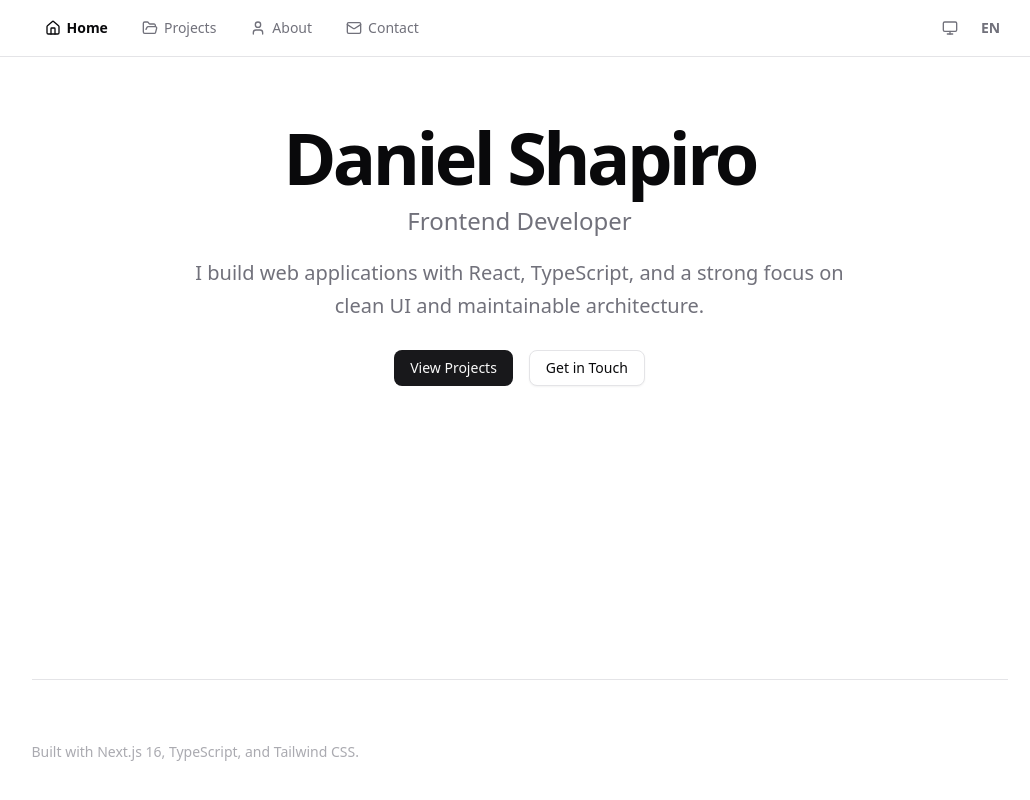
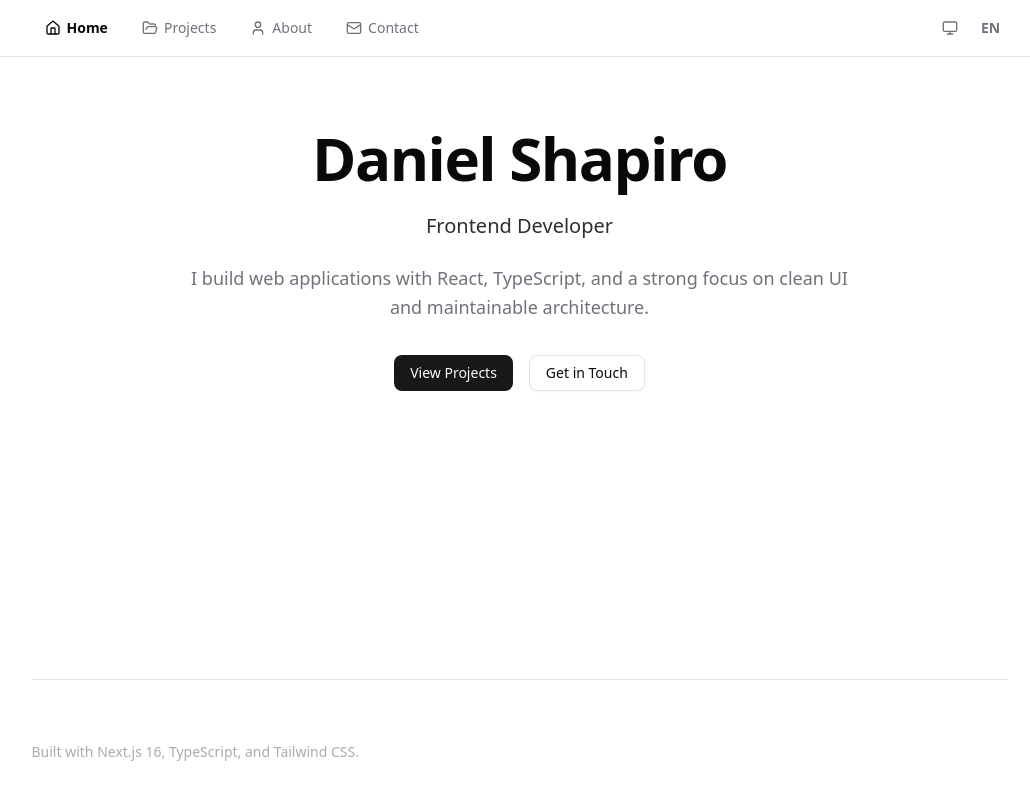
Before and after one commit to quterma/portfolio-hub, a Next.js app: page /en in a window 1280 px wide. Shown: the whole page, without its empty margins (113-1143 px from the left). Built offline with nearby package versions, Linux system fonts and the light colour scheme.

Commit message:
style: refine home hero typography hierarchy

```diff
--- a/src/app/[locale]/page.tsx
+++ b/src/app/[locale]/page.tsx
@@ -17,24 +17,24 @@ export default async function Home({ params }: HomeProps) {
 
   return (
     <div className="bg-hero-bg">
-      <Container className="max-w-3xl">
-        <div className="flex flex-col items-center justify-center space-y-5 py-12 text-center sm:py-16">
-          <div className="space-y-3">
-            <h1 className="text-4xl font-bold tracking-tighter sm:text-5xl md:text-6xl lg:text-7xl">
+      <Container className="max-w-4xl">
+        <div className="flex flex-col items-center justify-center space-y-6 py-12 text-center sm:py-16">
+          <div className="space-y-4">
+            <h1 className="max-w-2xl text-balance text-4xl font-bold leading-tight tracking-tight sm:text-5xl md:text-6xl">
               {t("home.hero.name")}
             </h1>
-            <p className="mx-auto max-w-[28rem] text-balance text-xl text-muted-foreground sm:max-w-none md:text-2xl">
+            <p className="text-lg font-medium text-foreground/85 sm:text-xl">
               {t("home.hero.role")}
             </p>
           </div>
-          <p className="mx-auto max-w-[700px] px-4 leading-relaxed text-muted-foreground sm:px-0 md:text-xl">
+          <p className="max-w-prose leading-relaxed text-muted-foreground md:text-lg">
             {t("home.hero.description")}
           </p>
-          <div className="space-x-4 pt-2">
-            <Button asChild>
+          <div className="flex gap-4 pt-2">
+            <Button asChild size="default">
               <Link href="/projects">{t("home.cta.projects")}</Link>
             </Button>
-            <Button variant="outline" asChild>
+            <Button variant="outline" asChild size="default">
               <Link href="/contact">{t("home.cta.contact")}</Link>
             </Button>
           </div>
```
